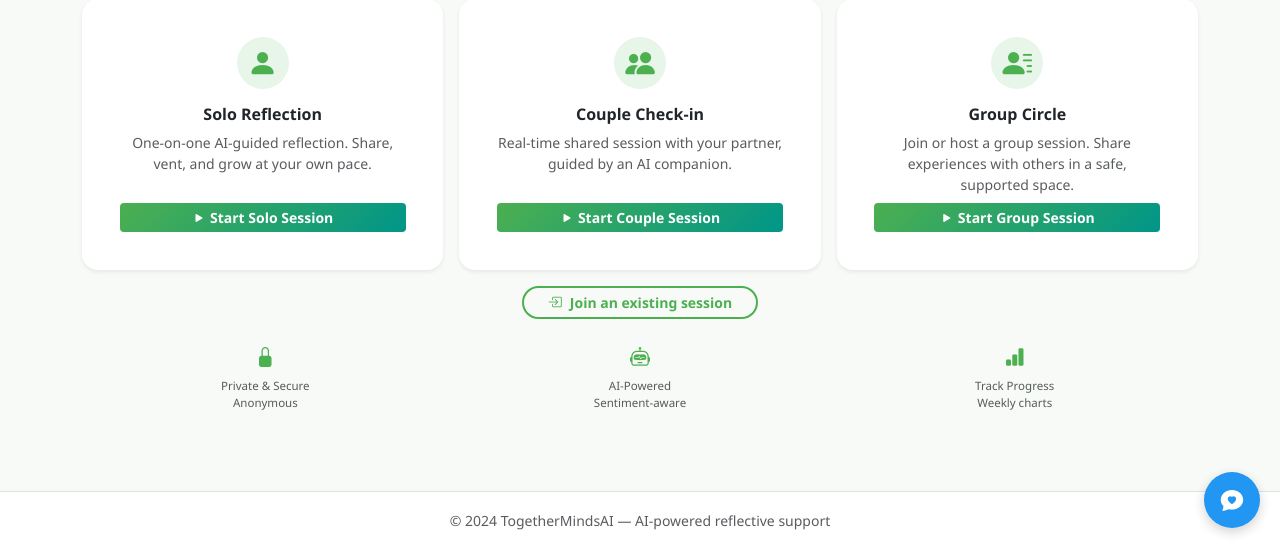
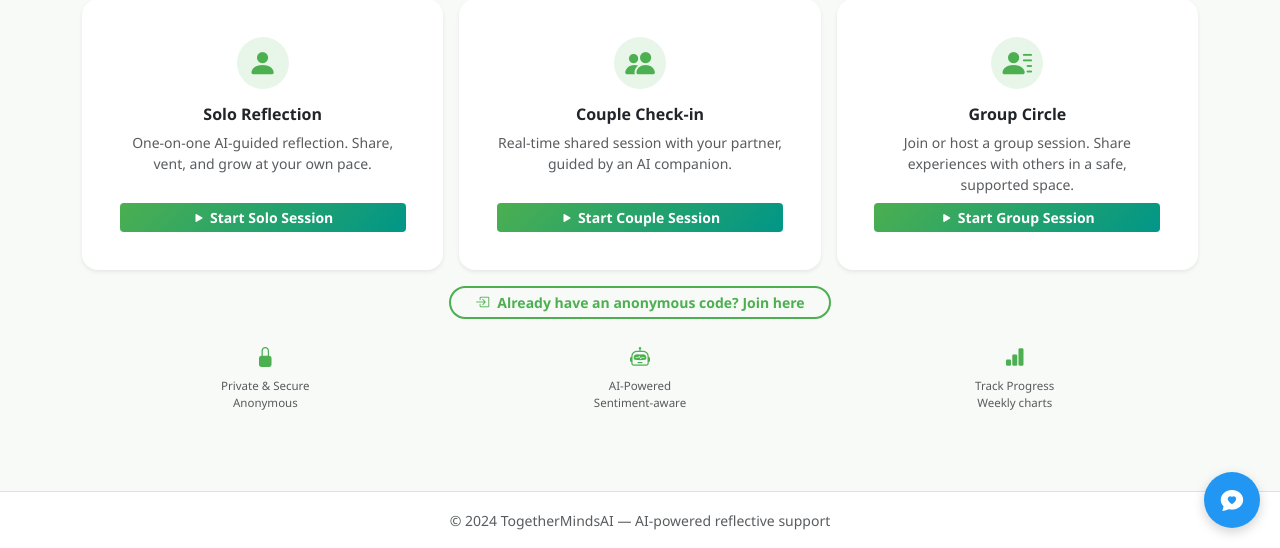
Before and after one commit to OnlineGBC/TogetherMindsAI, a Flask app: page / in a window 1280 px wide. Shown: the part 252-800 px from the top of the page. Run offline with Flask 3, Linux system fonts and the light colour scheme; parts of the project's set-up code (start-up, migrations or seed data) failed here and were passed over; some libraries are stand-ins or nearby versions.

Commit message:
Home page: rename rejoin button to 'Already have an anonymous code? Join here'

```diff
--- a/templates/home.html
+++ b/templates/home.html
@@ -83,7 +83,7 @@
 <!-- Rejoin strip -->
 <div class="text-center mt-2 mt-md-3">
     <a href="/session/join" class="btn btn-outline-green rounded-pill px-3 px-md-4 btn-sm btn-md-md">
-        <i class="bi bi-box-arrow-in-right me-2"></i>Join an existing session
+        <i class="bi bi-box-arrow-in-right me-2"></i>Already have an anonymous code? Join here
     </a>
 </div>
 
```
